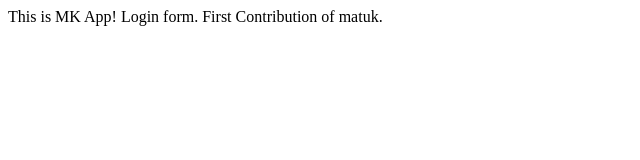
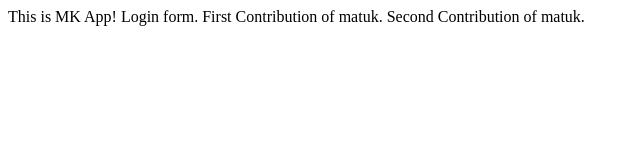
Before and after one commit to matthiaskaempf/mkapp1, a plain HTML site: page index.html in a window 1280 px wide. Shown: the whole page, without its empty margins (0-640 px from the left). Drawn offline with Linux system fonts and the light colour scheme.

Commit message:
second commit of matuk

```diff
--- a/index.html
+++ b/index.html
@@ -8,5 +8,6 @@
         This is MK App!
         Login form.
         First Contribution of matuk.
+        Second Contribution of matuk.
     </body>
 </html>
```
